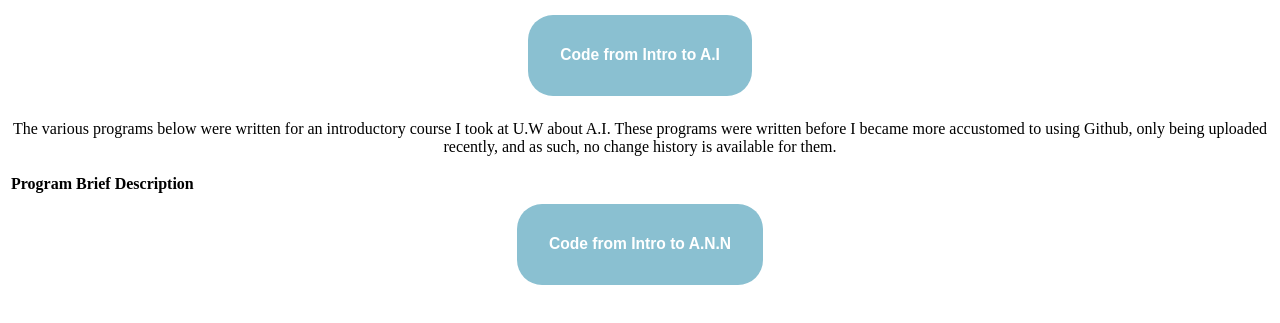
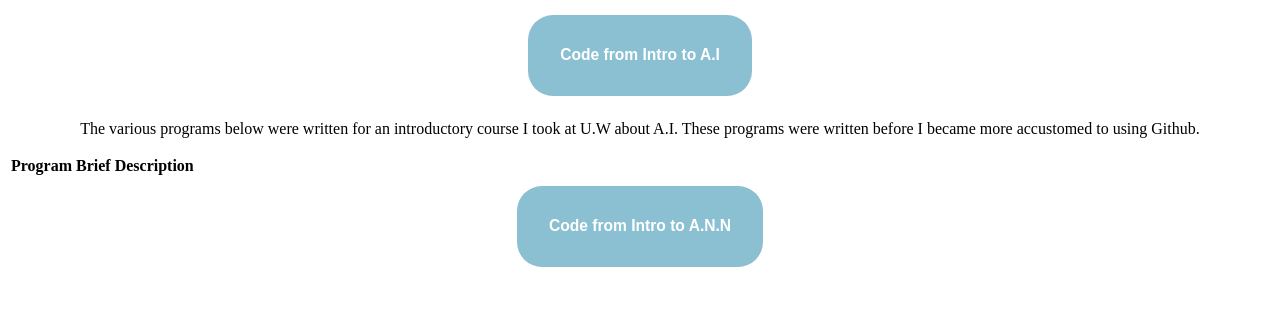
Before and after one commit to Sl33per/Sl33per.github.io, a plain HTML site: page index.html in a window 1280 px wide. Both pictures are taken after a click on the button "Code from Intro to A.I". Shown: the part 199-522 px from the top of the page. Drawn offline with Linux system fonts and the light colour scheme.

Commit message:
Added notes for future

```diff
--- a/index.html
+++ b/index.html
@@ -17,14 +17,33 @@
 	</head>
 	<body>
 		<h1>Tim. Eric Doughery</h1>
+		<!--email & github-->
 		<h2 class="headers">About me:</h2>
+		<!--
+			Hello, My name is Tim. (friends and famiy may call me Eric), and I am a U.W. graduate looking for work experience. At U.W. Madison, I studied computer science,
+		with much of my interest being in A.I. and neural networks. I am willing to admit that I do not have relevant work experience, and I am hoping to fix that. In college,
+		though, I can say that I did work on a number of programming projects with other students. In my free time, I write small little programs from time to time as a way to
+		keep myself from getting rusty, and I have also taken up learning sql since I've seen multiple job listings prefer applicants that know it.
 
+		Strengths:
+			Knows Java, python, & C
+			adaptability and quick to learn
+			Strong work ethic
+			detail-oriented
+			communication
+			teamwork
+			Understands how to use Microsoft Office software
+
+		Values:
+			Whenever I'm working on something, whether it's with other people, or just by myself, my core aim is always dependability. If I say I'm going to finish something,
+		I fully intend to, and I do not mean something half-done. I try my best to be as accurate and correct in whatever I'm doing in the most efficient way possible.
+		Some might interpret that as me being a perfectionist, and while I admit that I am, I also understand when something has to be perfect or when it has to be punctual.
+		-->
 		<h2 class="headers">Projects:</h2>
 		<div><button id="aiButton" onclick="showContent('aiContent')"><h3>Code from Intro to A.I</h3></button></div>
 		<div id = "aiContent">
 			<p>The various programs below were written for an introductory course I took at U.W
-				about A.I. These programs were written before I became more accustomed to using Github,
-				only being uploaded recently, and as such, no change history is available for them. </p>
+				about A.I. These programs were written before I became more accustomed to using Github. </p>
 			<table>
 				<thead>
 					<th>Program</th>
```
